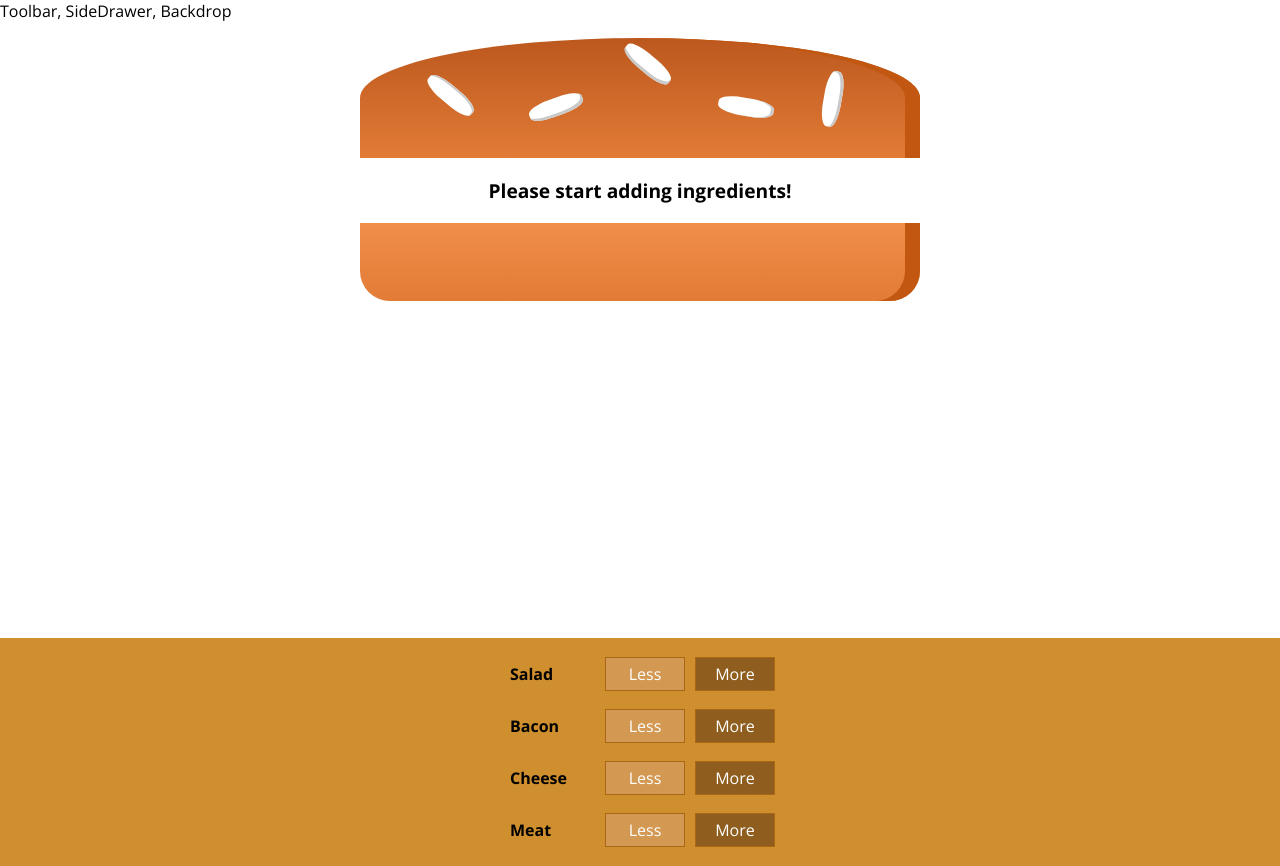
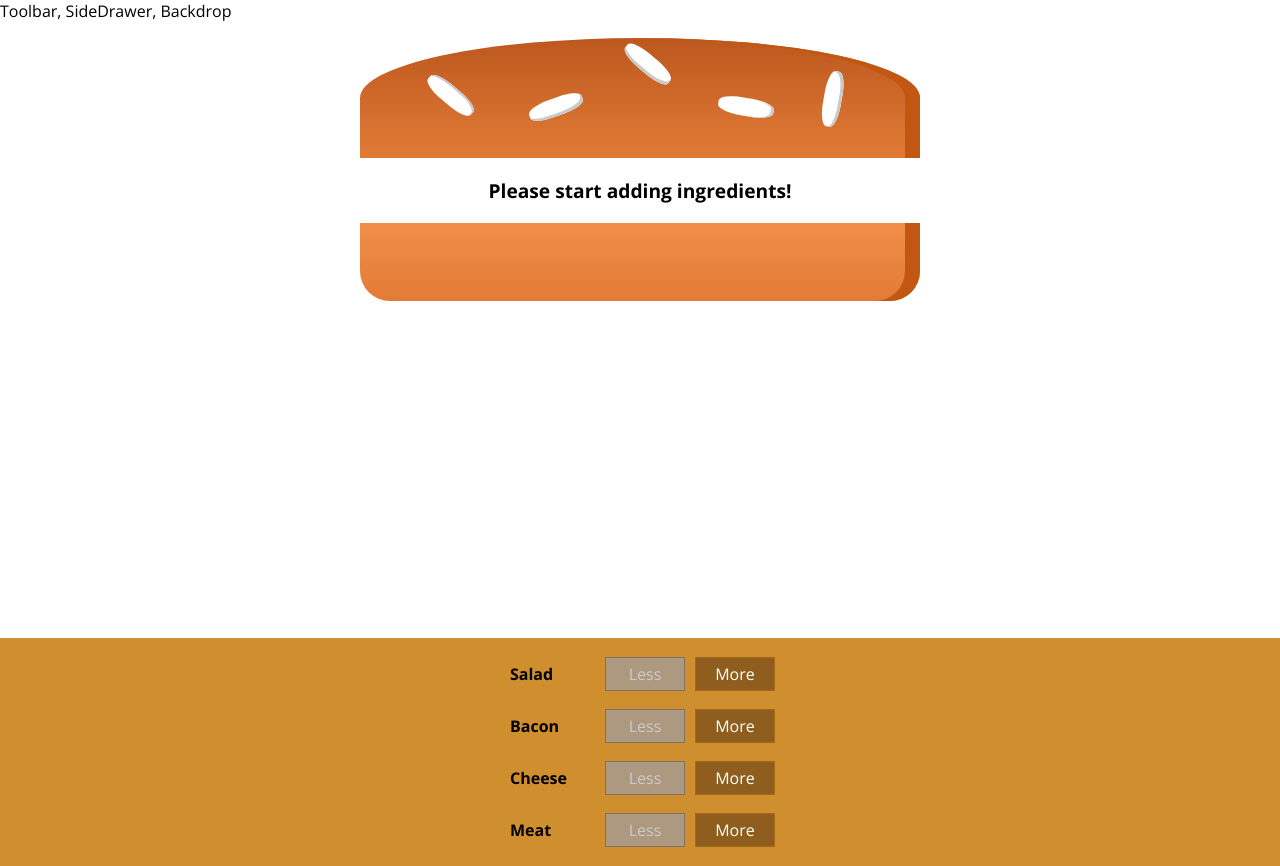
Before and after one commit to DagmawiAbate/my-burger-app, a React app: page / in a window 1280 px wide. Built offline with nearby package versions, Linux system fonts and the light colour scheme.

Commit message:
removing ingredients safely

```diff
--- a/src/components/Burger/BuildControls/BuildControl/BuildControl.js
+++ b/src/components/Burger/BuildControls/BuildControl/BuildControl.js
@@ -5,7 +5,13 @@
 const buildControl = (props) => (
   <div className={classes.BuildControl}>
     <div className={classes.Label}>{props.label}</div>
-    <button className={classes.Less}>Less</button>
+    <button
+      className={classes.Less}
+      onClick={props.removed}
+      disabled={props.disabled}
+    >
+      Less
+    </button>
     <button className={classes.More} onClick={props.added}>
       More
     </button>
--- a/src/components/Burger/BuildControls/BuildControls.js
+++ b/src/components/Burger/BuildControls/BuildControls.js
@@ -17,6 +17,8 @@
         key={ctrl.label}
         label={ctrl.label}
         added={() => props.ingredientAdded(ctrl.type)}
+        removed={() => props.ingredientRemoved(ctrl.type)}
+        disabled={props.disabled[ctrl.type]}
       />
     ))}
   </div>
--- a/src/containers/BurgerBuilder/BurgerBuilder.js
+++ b/src/containers/BurgerBuilder/BurgerBuilder.js
@@ -40,13 +40,38 @@
     this.setState({ totalPrice: newPrice, ingredients: updatedIngredients })
   }
 
-  removeIngredientHandler = (type) => {}
+  removeIngredientHandler = (type) => {
+    const oldCount = this.state.ingredients[type]
+    if(oldCount <= 0) {
+      return
+    }
+    const updatedCounted = oldCount - 1
+    const updatedIngredients = {
+      ...this.state.ingredients
+    }
+    updatedIngredients[type] = updatedCounted
+    const priceDeduction = INGREDIENT_PRICES[type]
+    const oldPrice = this.state.totalPrice
+    const newPrice = oldPrice - priceDeduction
+    this.setState({ totalPrice: newPrice, ingredients: updatedIngredients })
+  }
 
   render() {
+    const disabledInfo = {
+      ...this.state.ingredients
+    }
+    for (let key in disabledInfo) {
+      disabledInfo[key] = disabledInfo[key] <= 0
+    }
+    // {salad: true, meat: false, ...}
     return (
       <Aux>
         <Burger ingredients={this.state.ingredients} />
-        <BuildControls ingredientAdded={this.addIngredientHandler} />
+        <BuildControls
+          ingredientAdded={this.addIngredientHandler}
+          ingredientRemoved={this.removeIngredientHandler}
+          disabled={disabledInfo}
+        />
       </Aux>
     )
   }
```
